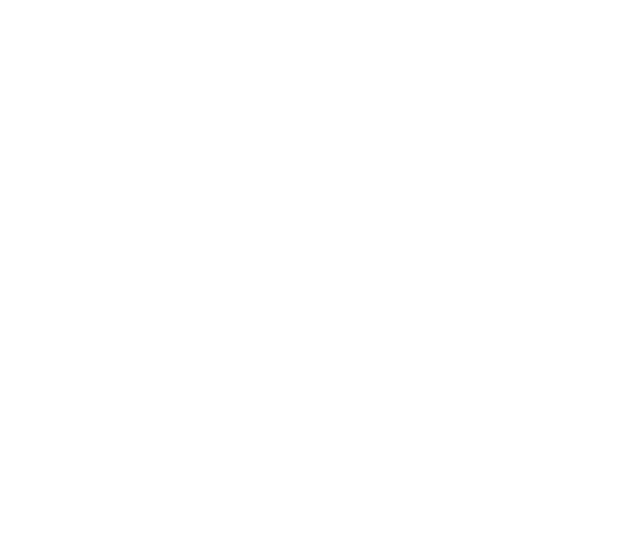
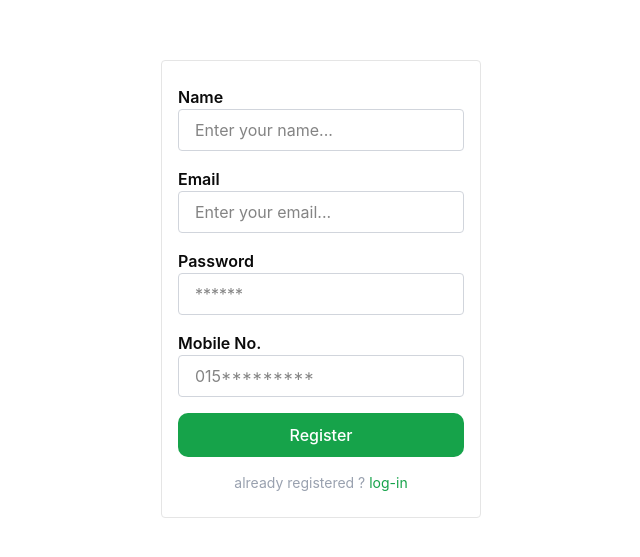
Before and after one commit to MahediHasanRiad/8.1-Blog-Post-frontend, a React (Vite) app: page /register in a window 1280 px wide. Before the commit this address had no page. Shown: the part 111-668 px from the top of the page, without its empty margins (319-959 px from the left). Built offline with nearby package versions, Linux system fonts and the light colour scheme.

Commit message:
login and register page UI

```diff
--- a/package.json
+++ b/package.json
@@ -11,6 +11,8 @@
   },
   "dependencies": {
     "@tailwindcss/vite": "^4.2.1",
+    "@tinymce/tinymce-react": "^6.3.0",
+    "axios": "^1.13.6",
     "class-variance-authority": "^0.7.1",
     "clsx": "^2.1.1",
     "lucide": "^0.575.0",
@@ -18,6 +20,7 @@
     "radix-ui": "^1.4.3",
     "react": "^19.2.0",
     "react-dom": "^19.2.0",
+    "react-hook-form": "^7.71.2",
     "react-router": "^7.13.1",
     "react-router-dom": "^7.13.1",
     "tailwind-merge": "^3.5.0",
--- a/src/App/app.jsx
+++ b/src/App/app.jsx
@@ -3,13 +3,22 @@
 import AddNewArticle from "@/Feature/Dashboard/pages/add-article.page";
 import ChangePassword from "@/Feature/Dashboard/pages/change-password.page";
 import EditProfile from "@/Feature/Dashboard/pages/edit-profile.page";
-import Profile from "@/Feature/User/Pages/profile";
+import Profile from "@/Feature/User/Pages/profile.page";
 import { Routes, Route } from "react-router";
+import Test from "./test";
+import Register from "@/Feature/User/Pages/register.page";
+import LogIn from "@/Feature/User/Pages/login.page";
 
 function App() {
   return (
     <>
       <Routes>
+
+        {/* auth  */}
+        <Route path="/register" element={<Register />} />
+        <Route path="/login" element={<LogIn />} />
+
+        {/* <Route path="/test" element={<Test />} /> */}
         <Route path="/" element={<Articles />} />
         <Route path="/profile" element={<Profile />} />
         <Route path="/articles/single" element={<SingleArticle />} />
--- /dev/null
+++ b/src/App/test.jsx
@@ -0,0 +1,18 @@
+import { useEffect, useRef, useState } from 'react';
+import { Editor } from '@tinymce/tinymce-react';
+import axios from 'axios';
+
+export default function Test() {
+
+  const [article, setArticle] = useState('')
+
+  useEffect(() => {
+    axios.get('/api/v1/article/all').then((res) => console.log(res.data))
+  }, [])
+
+  return (
+    <>
+      <span>{article}</span>
+    </>
+  );
+}
--- /dev/null
+++ b/src/Feature/User/Pages/login.page.jsx
@@ -0,0 +1,80 @@
+import ButtonField from "@/Shared/Components/button";
+import InputField from "@/Shared/Components/input";
+import React from "react";
+import { useForm, Controller } from "react-hook-form";
+import { Link } from "react-router";
+
+function LogIn() {
+  const {
+    control,
+    handleSubmit,
+    reset,
+    formState: { errors },
+  } = useForm({
+    defaultValues: {
+      email: "",
+      password: "",
+    },
+  });
+
+  const onSub = (data) => {
+    console.log(data);
+    reset();
+  };
+
+  return (
+    <section className="w-1/4 flex min-h-screen mx-auto items-center">
+      <section className="w-full border rounded px-4 py-6">
+        <form className="space-y-4" onSubmit={handleSubmit(onSub)}>
+          <Controller
+            name="email"
+            control={control}
+            rules={{
+              required: "Email are required !!!",
+              pattern: {
+                value: /^[^\s@]+@[^\s@]+\.[^\s@]+$/,
+                message: "Invalid Email !!!",
+              },
+            }}
+            render={({ field }) => (
+              <InputField
+                labelText={"Email"}
+                placeholder={"Enter your email..."}
+                error={errors.email?.message}
+                {...field}
+              />
+            )}
+          />
+          {errors.email && <p className="text-red-400">Email are required !</p>}
+          <Controller
+            name="password"
+            control={control}
+            rules={{
+              required: "Password Required !!!",
+            }}
+            render={({ field }) => (
+              <InputField
+                labelText={"Password"}
+                placeholder={"******"}
+                {...field}
+              />
+            )}
+          />
+          {errors.password && <p className="text-red-400">Password Required</p>}
+
+          <ButtonField text="Login" className="w-full" />
+
+          {/* login  */}
+          <p className="text-gray-400 text-sm text-center">
+            new user ?{" "}
+            <Link className="text-secondary-0" to={"/register"}>
+              Register
+            </Link>
+          </p>
+        </form>
+      </section>
+    </section>
+  );
+}
+
+export default LogIn;
--- /dev/null
+++ b/src/Feature/User/Pages/register.page.jsx
@@ -0,0 +1,116 @@
+import ButtonField from "@/Shared/Components/button";
+import InputField from "@/Shared/Components/input";
+import React from "react";
+import { useForm, Controller } from "react-hook-form";
+import { Link } from "react-router";
+
+function Register() {
+  const {
+    control,
+    handleSubmit,
+    reset,
+    formState: { errors },
+  } = useForm({
+    defaultValues: {
+      name: "",
+      email: "",
+      password: "",
+      mobile: "",
+      role: "",
+      status: "",
+    },
+  });
+
+  const onSub = (data) => {
+    console.log(data);
+    reset();
+  };
+
+  return (
+    <section className="w-1/4 flex min-h-screen mx-auto items-center">
+      <section className="w-full border rounded px-4 py-6">
+        <form className="space-y-4" onSubmit={handleSubmit(onSub)}>
+          <Controller
+            name="name"
+            control={control}
+            rules={{
+              required: "Name are required !!!",
+            }}
+            render={({ field }) => (
+              <InputField
+                labelText={"Name"}
+                placeholder={"Enter your name..."}
+                {...field}
+              />
+            )}
+          />
+          {errors.name && <p className="text-red-400">Name are required !</p>}
+          <Controller
+            name="email"
+            control={control}
+            rules={{
+              required: "Email are required !!!",
+              pattern: {
+                value: /^[^\s@]+@[^\s@]+\.[^\s@]+$/,
+                message: "Invalid Email !!!",
+              },
+            }}
+            render={({ field }) => (
+              <InputField
+                labelText={"Email"}
+                placeholder={"Enter your email..."}
+                error={errors.email?.message}
+                {...field}
+              />
+            )}
+          />
+          {errors.email && <p className="text-red-400">Email are required !</p>}
+          <Controller
+            name="password"
+            control={control}
+            rules={{
+              required: "Password Required !!!",
+            }}
+            render={({ field }) => (
+              <InputField
+                labelText={"Password"}
+                placeholder={"******"}
+                {...field}
+              />
+            )}
+          />
+          {errors.password && <p className="text-red-400">Password Required</p>}
+          <Controller
+            name="mobile"
+            control={control}
+            rules={{
+              required: "Mobile No. Required !!!",
+              pattern: {
+                value: /^(?:\+88|88)?(01[3-9]\d{8})$/,
+                message: "Invalid mobile number...",
+              },
+            }}
+            render={({ field }) => (
+              <InputField
+                labelText={"Mobile No."}
+                placeholder={"015*********"}
+                {...field}
+              />
+            )}
+          />
+          {errors.password && (
+            <p className="text-red-400">Mobile No Required</p>
+          )}
+
+
+          <ButtonField text="Register" className="w-full" />
+
+          {/* login  */}
+          <p className="text-gray-400 text-sm text-center">already registered ? <Link className="text-secondary-0" to={'/login'}>log-in</Link></p>
+        </form>
+      </section>
+    </section>
+  );
+}
+
+export default Register;
--- a/src/Shared/Components/input.jsx
+++ b/src/Shared/Components/input.jsx
@@ -12,7 +12,7 @@
 }) {
   return (
     <div>
-      {labelText && <label htmlFor={value} className="font-semibold pl-2">{labelText}</label>}
+      {labelText && <label htmlFor={value} className="font-semibold">{labelText}</label>}
       <input
         id={value}
         type={type}
@@ -20,7 +20,7 @@
         placeholder={placeholder}
         onChange={(e)=> setInputValue(e.target.value)}
         readOnly={readOnly}
-        className={`border border-gray-300 rounded w-full m-2 p-2 px-4 focus:border-primary-0 ${className}`}
+        className={`border border-gray-300 rounded w-full p-2 px-4 focus:border-primary-0 ${className}`}
         {...props}
       />
     </div>
--- a/vite.config.js
+++ b/vite.config.js
@@ -6,6 +6,11 @@
 // https://vite.dev/config/
 export default defineConfig({
   plugins: [react(), tailwindcss()],
+  server: {
+    proxy: {
+      '/api': 'http://localhost:3001',
+    }
+  },
   resolve: {
     alias: {
       "@": path.resolve(__dirname, "./src"),
```
Also changed, not shown: src/Feature/User/Pages/profile.page.jsx (renamed from src/Feature/User/Pages/profile.jsx), 1 other file (tests, documents, lock files or other folders).
